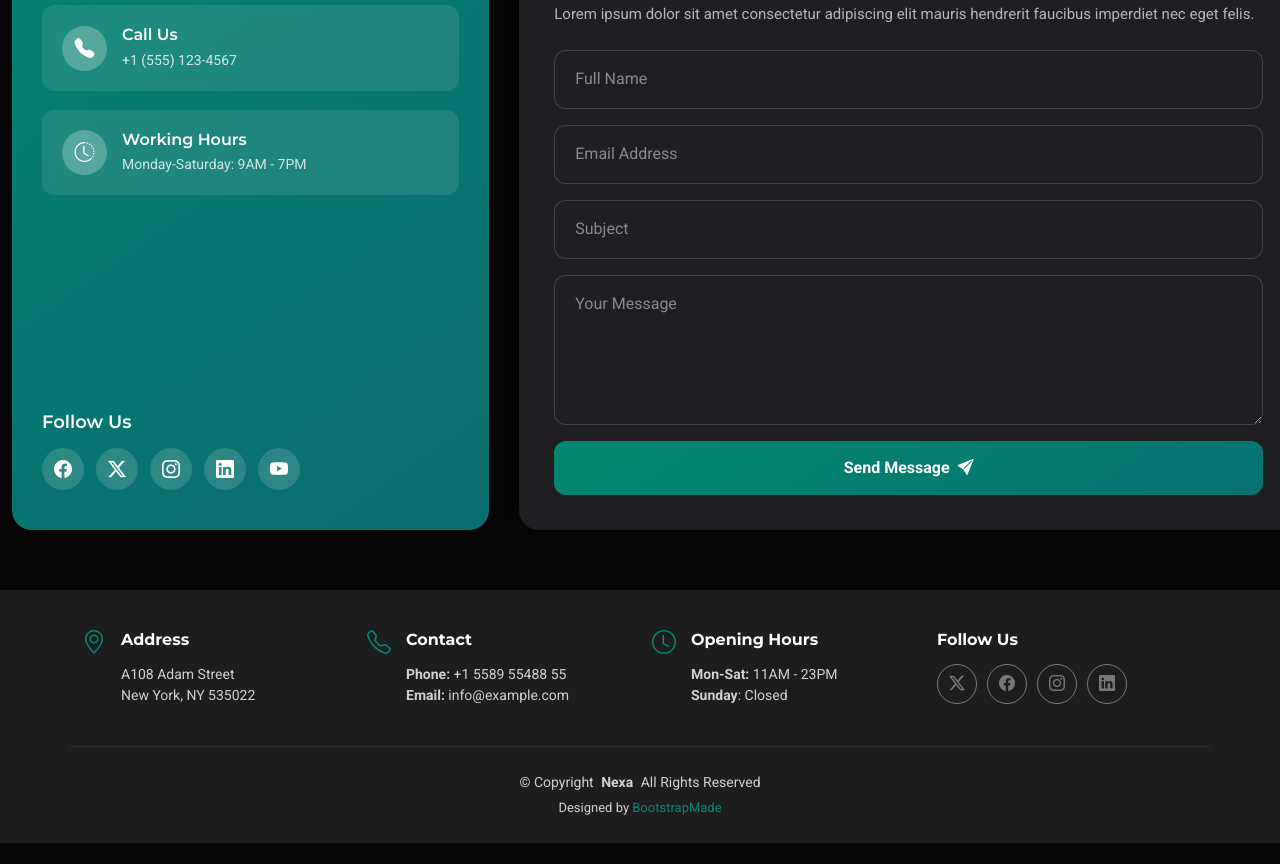
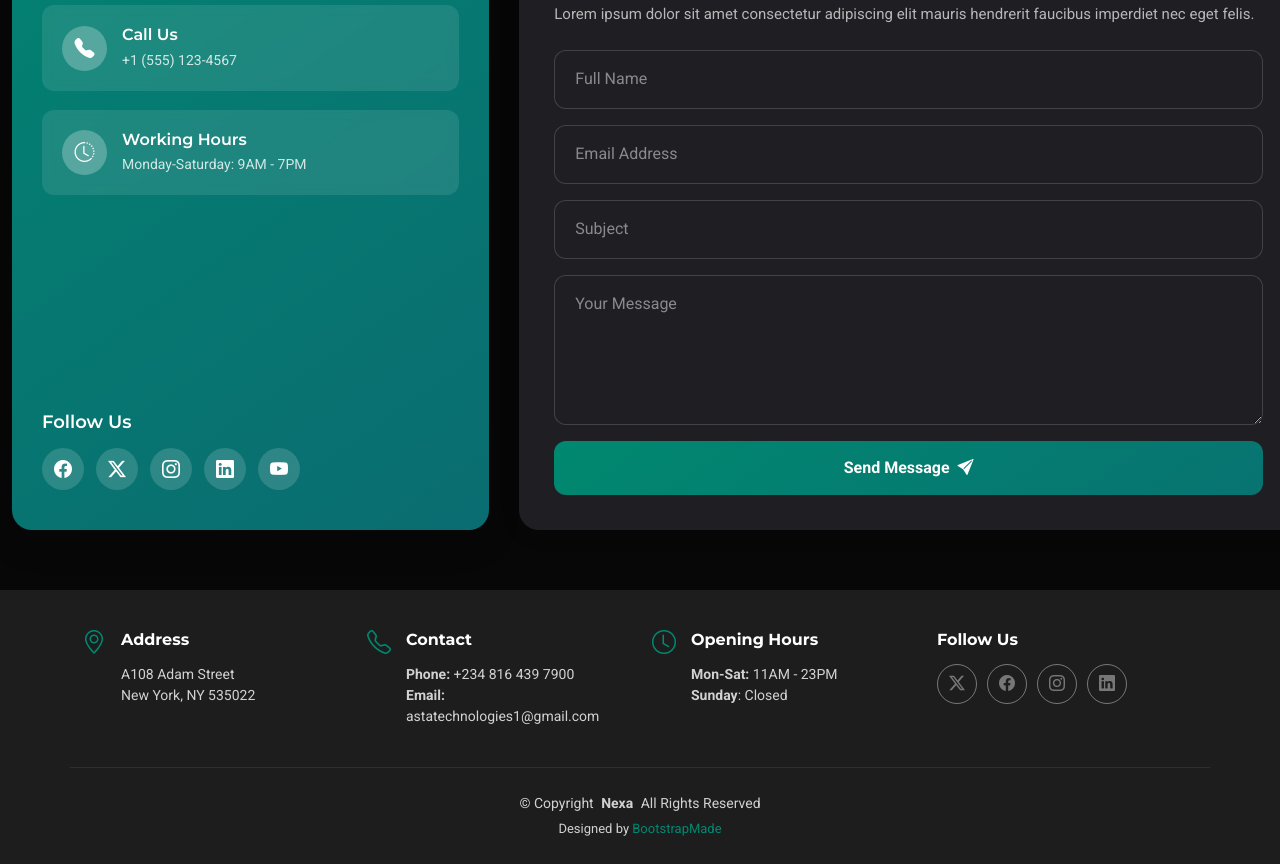
Before and after one commit to kalamohammedbello/astatechnologiesltd, a plain HTML site: page index.html in a window 1280 px wide. Shown: the part 10527-11391 px from the top of the page. Before the commit the page ends 11370 px from the top, so only its background shows below. Drawn offline with Linux system fonts and the light colour scheme; animation ran at ten frames a second.

Commit message:
Contact Info Changed

```diff
--- a/index.html
+++ b/index.html
@@ -1318,8 +1318,8 @@
           <div>
             <h4>Contact</h4>
             <p>
-              <strong>Phone:</strong> <span>+1 5589 55488 55</span><br>
-              <strong>Email:</strong> <span>info@example.com</span><br>
+              <strong>Phone:</strong> <span>+234 816 439 7900</span><br>
+              <strong>Email:</strong> <span>astatechnologies1@gmail.com</span><br>
             </p>
           </div>
         </div>
```
Also changed, not shown: 1 other file.
